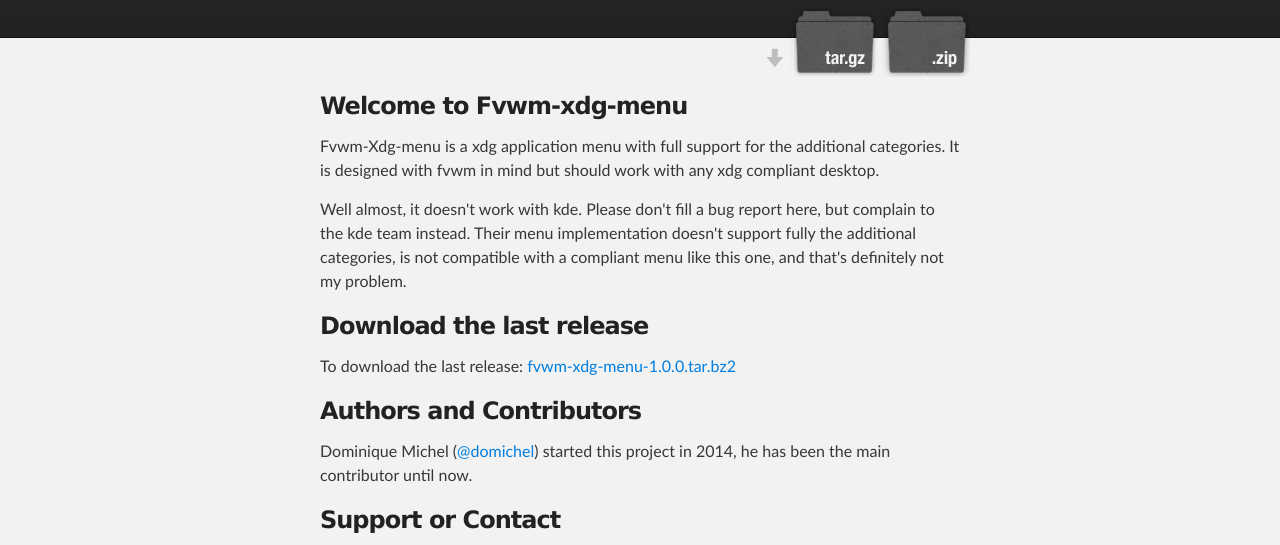
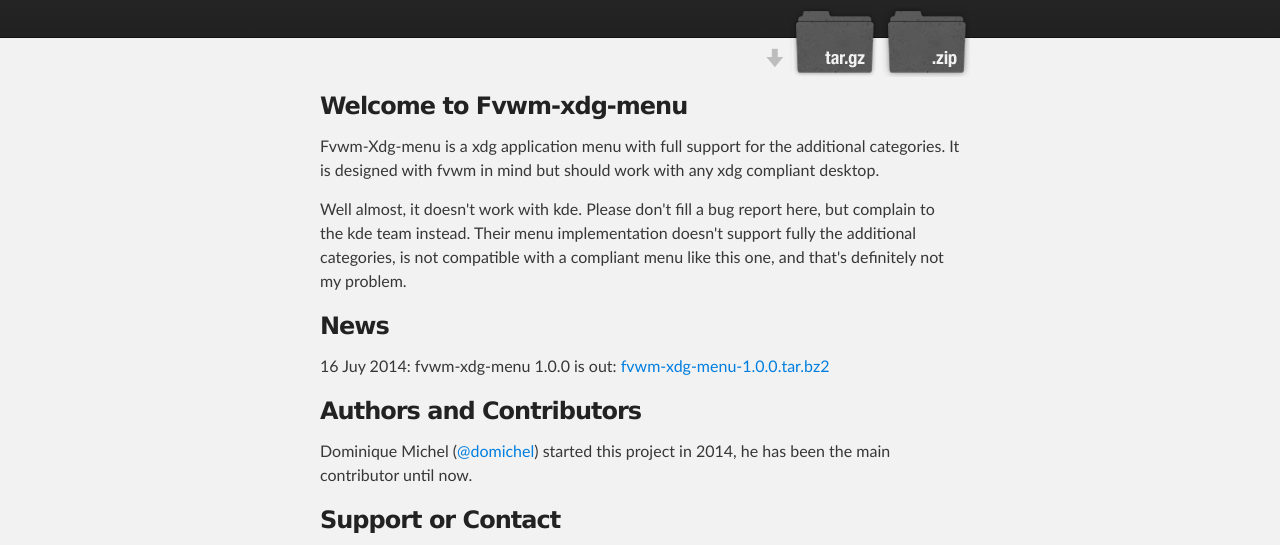
Before and after one commit to domichel/fvwm-xdg-menu, a plain HTML site: page index.html in a window 1280 px wide. Shown: the part 208-753 px from the top of the page. Drawn offline with Linux system fonts and the light colour scheme.

Commit message:
section News

```diff
--- a/index.html
+++ b/index.html
@@ -39,9 +39,9 @@
 <p>Well almost, it doesn't work with kde. Please don't fill a bug report here, but complain to the kde team instead. Their menu implementation doesn't support fully the additional categories, is not compatible with a compliant menu like this one, and that's definitely not my problem.</p>
 
 <h3>
-<a name="download-the-last-release" class="anchor" href="#download-the-last-release"><span class="octicon octicon-link"></span></a>Download the last release</h3>
+<a name="news" class="anchor" href="#news"><span class="octicon octicon-link"></span></a>News</h3>
 
-<p>To download the last release: <a href="fvwm-xdg-menu-1.0.0.tar.bz2">fvwm-xdg-menu-1.0.0.tar.bz2</a></p>
+<p>16 Juy 2014: fvwm-xdg-menu 1.0.0 is out: <a href="fvwm-xdg-menu-1.0.0.tar.bz2">fvwm-xdg-menu-1.0.0.tar.bz2</a></p>
 
 <h3>
 <a name="authors-and-contributors" class="anchor" href="#authors-and-contributors"><span class="octicon octicon-link"></span></a>Authors and Contributors</h3>
```
